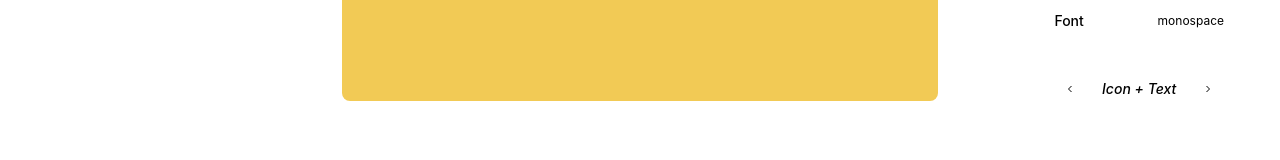
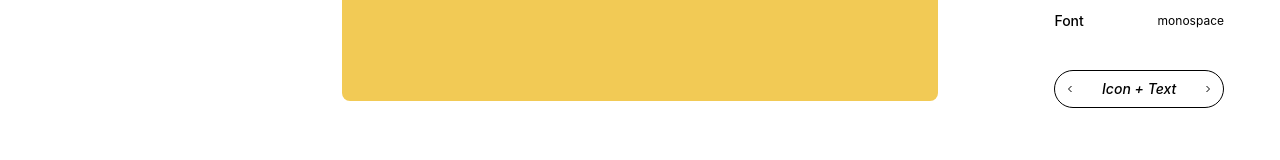
Before and after one commit to AlbertLnz/devSvg, a SvelteKit app: page / in a window 1280 px wide. Shown: the part 316-476 px from the top of the page. Built offline with nearby package versions, Linux system fonts and the light colour scheme.

Commit message:
Some few changes of styles using TailwindCSS

```diff
--- a/src/components/SvgConfiguration.svelte
+++ b/src/components/SvgConfiguration.svelte
@@ -52,7 +52,9 @@
 		<p class="text-xs">{svgConfig.font}</p>
 	</article>
 
-	<div class="flex w-full items-center justify-between rounded-full border border-[#fff] p-2">
+	<div
+		class="flex w-full items-center justify-between rounded-full border border-[#000] p-2 dark:border-[#fff]"
+	>
 		<button class="p-1" onclick={() => handleCardStyle(+1)}>
 			<ArrowSwitchCard />
 		</button>
--- a/src/components/Swapy.svelte
+++ b/src/components/Swapy.svelte
@@ -41,7 +41,7 @@
 					data-swapy-slot={`${dependency.name}`}
 				>
 					<div
-						class="relative flex items-center justify-start gap-x-3 rounded-md border border-[#fff] p-4 hover:bg-white/10"
+						class="relative flex items-center justify-start gap-x-3 rounded-md border border-[#000] p-4 hover:bg-white/10 dark:border-[#fff]"
 						data-swapy-item={`${dependency.name}`}
 					>
 						<dependency.svg className="size-5" />
```
